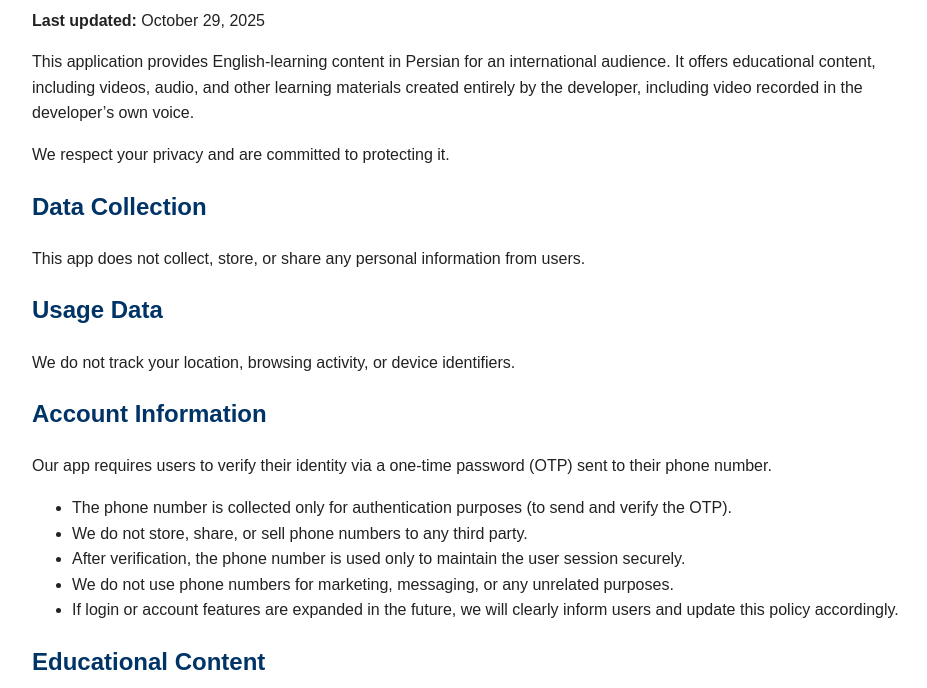
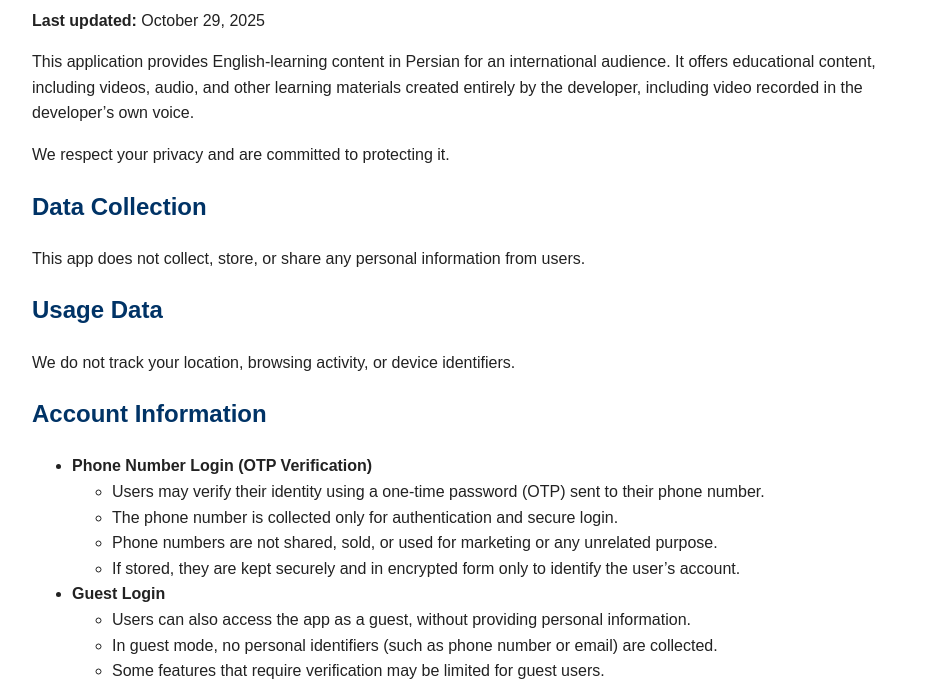
Before and after one commit to Shayan-Shahi/zabanbuzz-privacy-policy, a plain HTML site: page index.html in a window 1280 px wide. Shown: the part 105-793 px from the top of the page, without its empty margins (8-935 px from the left). Drawn offline with Linux system fonts and the light colour scheme.

Commit message:
Update index.html

```diff
--- a/index.html
+++ b/index.html
@@ -24,14 +24,29 @@
   <p>We do not track your location, browsing activity, or device identifiers.</p>
 
 <h2>Account Information</h2>
-<p>Our app requires users to verify their identity via a one-time password (OTP) sent to their phone number.</p>
+
 <ul>
-  <li>The phone number is collected only for authentication purposes (to send and verify the OTP).</li>
-  <li>We do not store, share, or sell phone numbers to any third party.</li>
-  <li>After verification, the phone number is used only to maintain the user session securely.</li>
-  <li>We do not use phone numbers for marketing, messaging, or any unrelated purposes.</li>
-  <li>If login or account features are expanded in the future, we will clearly inform users and update this policy accordingly.</li>
+  <li>
+    <strong>Phone Number Login (OTP Verification)</strong>
+    <ul>
+      <li>Users may verify their identity using a one-time password (OTP) sent to their phone number.</li>
+      <li>The phone number is collected only for authentication and secure login.</li>
+      <li>Phone numbers are not shared, sold, or used for marketing or any unrelated purpose.</li>
+      <li>If stored, they are kept securely and in encrypted form only to identify the user’s account.</li>
+    </ul>
+  </li>
+
+  <li>
+    <strong>Guest Login</strong>
+    <ul>
+      <li>Users can also access the app as a guest, without providing personal information.</li>
+      <li>In guest mode, no personal identifiers (such as phone number or email) are collected.</li>
+      <li>Some features that require verification may be limited for guest users.</li>
+      <li>If additional account features are introduced in the future, we will clearly notify users and update this Privacy Policy accordingly.</li>
+    </ul>
+  </li>
 </ul>
+
 
   <h2>Educational Content</h2>
   <p>All videos, audio, and other learning materials in this app are produced by the developer. These materials are for educational purposes only and do not involve collecting personal data from users.</p>
```
